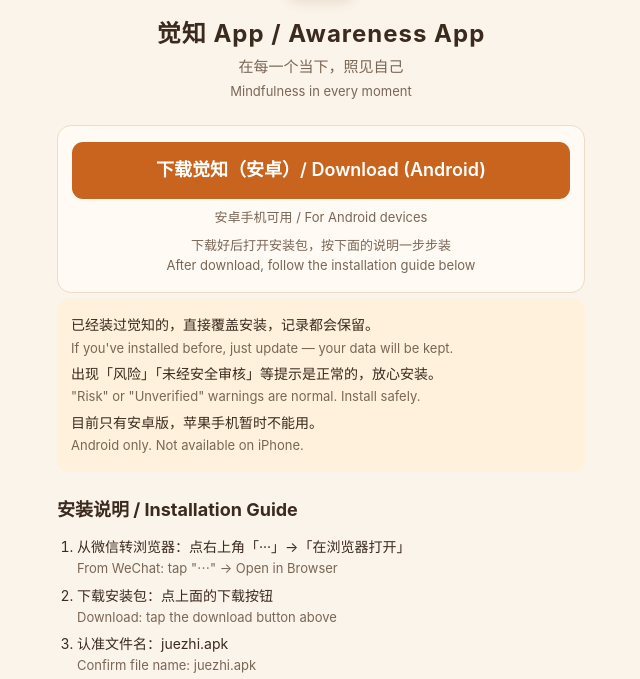
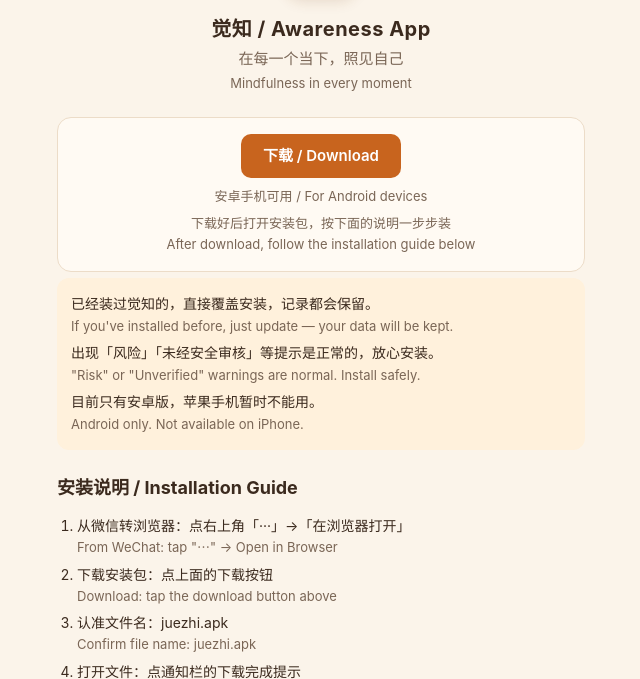
Before and after one commit to Zeno-Sati/juezhi-download, a plain HTML site: page site/public/index.html in a window 1280 px wide. Shown: the part 107-786 px from the top of the page, without its empty margins (319-959 px from the left). Drawn offline with Linux system fonts and the light colour scheme; no server answers.

Commit message:
TASK-20261013-002-010: 标题只写「觉知 / Awareness App」并缩小；下载按钮缩小，文字改为「下载 / Download」（Owner 2026-11-28）
Co-Authored-By: Claude Opus 5.5 <noreply@anthropic.com>

```diff
--- a/site/public/index.html
+++ b/site/public/index.html
@@ -3,7 +3,7 @@
 <head>
 <meta charset="utf-8">
 <meta name="viewport" content="width=device-width, initial-scale=1">
-<title>觉知 App 下载 / Awareness App Download</title>
+<title>觉知 / Awareness App 下载</title>
 <meta name="description" content="觉知 App · 在每一个当下，照见自己。Android 安装包下载与安装说明。">
 <link rel="icon" href="logo.png">
 <style>
@@ -38,15 +38,15 @@
   body.in-wechat .wechat { display: block; }
   header { text-align: center; padding: 12px 0 6px; }
   header img { width: 72px; height: 72px; border-radius: 18px; box-shadow: 0 4px 14px rgba(120, 70, 20, .16); }
-  h1 { margin: 10px 0 2px; font-size: 24px; letter-spacing: 1px; }
+  h1 { margin: 8px 0 2px; font-size: 20px; letter-spacing: .5px; }
   .slogan { margin: 0; color: var(--muted); font-size: 15px; }
   .download {
     margin: 16px 0 6px; padding: 16px 14px; background: var(--card);
     border: 1px solid var(--line); border-radius: 14px; text-align: center;
   }
   .btn {
-    display: block; width: 100%; padding: 14px; border: 0; border-radius: 11px;
-    background: var(--accent); color: var(--accent-ink); font-size: 18px; font-weight: 600;
+    display: inline-block; min-height: 44px; box-sizing: border-box; padding: 10px 22px; border: 0; border-radius: 10px;
+    background: var(--accent); color: var(--accent-ink); font-size: 15px; font-weight: 600;
     text-decoration: none; cursor: pointer;
   }
   .btn:active { transform: scale(.98); }
@@ -68,12 +68,12 @@
 <main>
   <header>
     <img src="logo.png" alt="觉知 Awareness" width="72" height="72">
-    <h1>觉知 App / Awareness App</h1>
+    <h1>觉知 / Awareness App</h1>
     <p class="slogan">在每一个当下，照见自己<br><span class="en">Mindfulness in every moment</span></p>
   </header>
 
   <section class="download">
-    <a class="btn" id="download" href="/juezhi.apk" download="juezhi.apk">下载觉知（安卓）/ Download (Android)</a>
+    <a class="btn" id="download" href="/juezhi.apk" download="juezhi.apk">下载 / Download</a>
     <p class="meta" id="meta">安卓手机可用 / For Android devices</p>
     <p class="note note-wechat" id="note">下载好后打开安装包，按下面的说明一步步装<br><span class="en">After download, follow the installation guide below</span></p>
   </section>
@@ -98,7 +98,7 @@
   </ol>
   <img class="guide" src="install-guide.jpg" alt="觉知 App 安装说明" loading="lazy" width="1080" height="2931">
 
-  <footer>觉知 App / Awareness App</footer>
+  <footer>觉知 / Awareness App</footer>
 </main>
 <script>
   const inWeChat = /MicroMessenger/i.test(navigator.userAgent);
```
